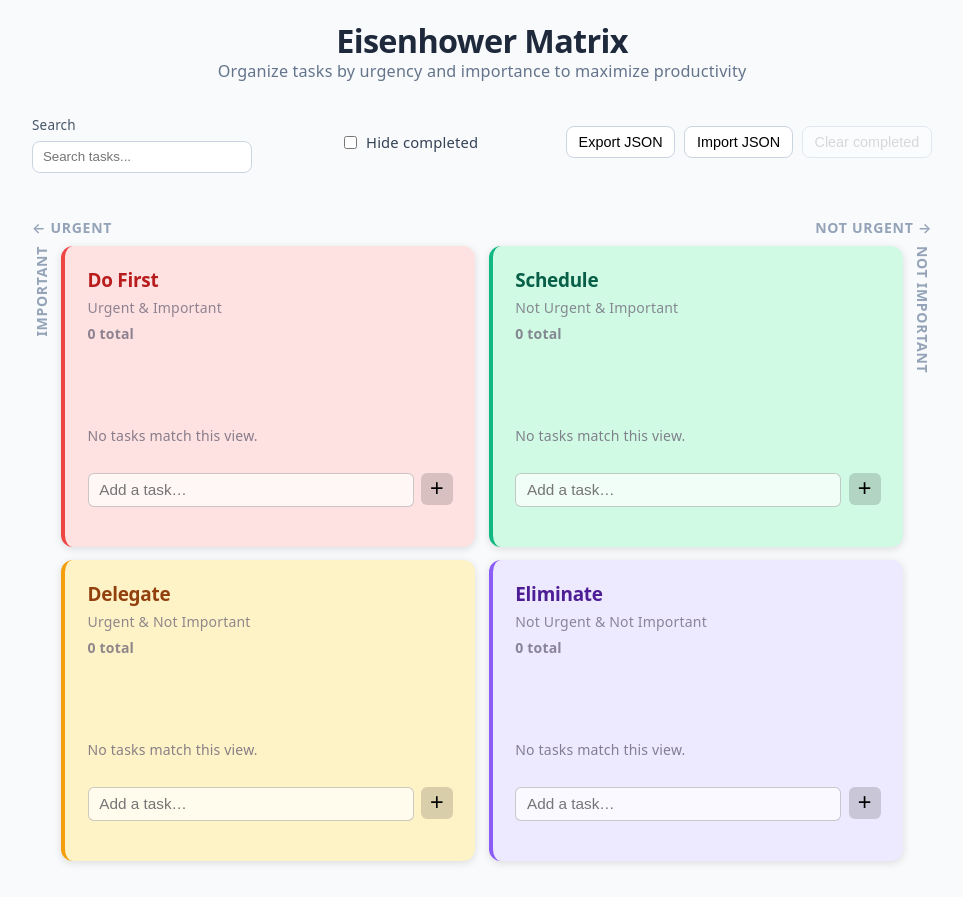
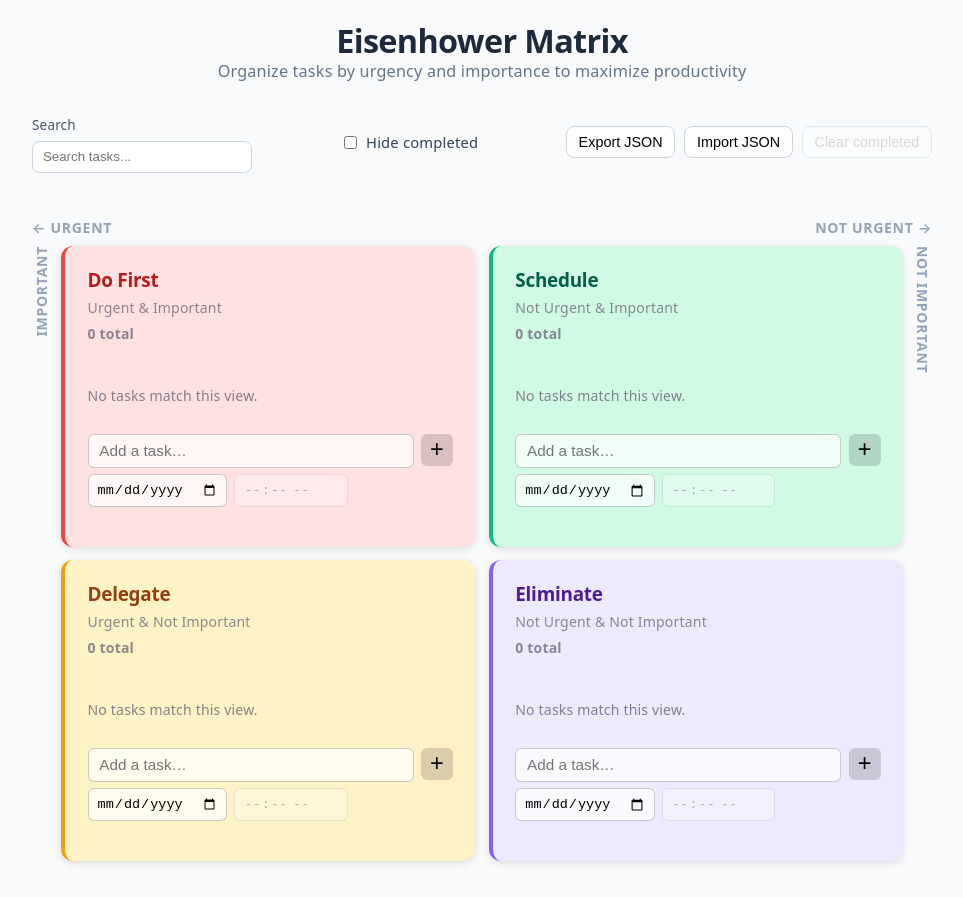
Before and after one commit to nadavWeisler/GraphToDo, a React app: page / in a window 1280 px wide. Shown: the whole page, without its empty margins (158-1121 px from the left). Built offline with nearby package versions, Linux system fonts and the light colour scheme; the HTML template or start-up script is replaced by a standard one.

Commit message:
Add due dates and time-based reminders to tasks
Agent-Logs-Url: https://github.com/nadavWeisler/GraphToDo/sessions/d6b0a54f-2855-4e8c-86e9-71f0289d6551

Co-authored-by: nadavWeisler <32937058+nadavWeisler@users.noreply.github.com>

```diff
--- a/src/App.jsx
+++ b/src/App.jsx
@@ -46,8 +46,8 @@ function normalizeText(value) {
   return value.trim().replace(/\s+/g, ' ')
 }
 
-function createTask(text) {
-  return { id: crypto.randomUUID(), text, done: false }
+function createTask(text, dueDate = null, dueTime = null) {
+  return { id: crypto.randomUUID(), text, done: false, dueDate, dueTime }
 }
 
 function isValidTask(task) {
@@ -55,7 +55,9 @@ function isValidTask(task) {
     task &&
     typeof task.id === 'string' &&
     typeof task.text === 'string' &&
-    typeof task.done === 'boolean'
+    typeof task.done === 'boolean' &&
+    (task.dueDate == null || typeof task.dueDate === 'string') &&
+    (task.dueTime == null || typeof task.dueTime === 'string')
   )
 }
 
@@ -66,6 +68,8 @@ function sanitizeTask(task) {
     id: task.id,
     text,
     done: task.done,
+    dueDate: task.dueDate ?? null,
+    dueTime: task.dueTime ?? null,
   }
 }
 
@@ -139,7 +143,7 @@ function App() {
     return next
   }, [hideCompleted, normalizedSearch, tasks])
 
-  function handleAddTask(quadrantId, text) {
+  function handleAddTask(quadrantId, text, dueDate = null, dueTime = null) {
     const cleanText = normalizeText(text)
 
     if (!cleanText) {
@@ -156,7 +160,7 @@ function App() {
 
     setTasks((prev) => ({
       ...prev,
-      [quadrantId]: [...prev[quadrantId], createTask(cleanText)],
+      [quadrantId]: [...prev[quadrantId], createTask(cleanText, dueDate || null, dueTime || null)],
     }))
 
     return { ok: true }
@@ -178,7 +182,7 @@ function App() {
     }))
   }
 
-  function handleEditTask(quadrantId, taskId, nextText) {
+  function handleEditTask(quadrantId, taskId, nextText, dueDate = null, dueTime = null) {
     const cleanText = normalizeText(nextText)
 
     if (!cleanText) {
@@ -196,7 +200,9 @@ function App() {
     setTasks((prev) => ({
       ...prev,
       [quadrantId]: prev[quadrantId].map((task) =>
-        task.id === taskId ? { ...task, text: cleanText } : task
+        task.id === taskId
+          ? { ...task, text: cleanText, dueDate: dueDate || null, dueTime: dueTime || null }
+          : task
       ),
     }))
 
--- a/src/components/Quadrant.css
+++ b/src/components/Quadrant.css
@@ -76,11 +76,22 @@
 /* Add task form */
 .add-task-form {
   display: flex;
-  gap: 0.4rem;
+  flex-direction: column;
+  gap: 0.35rem;
   margin-top: 0.75rem;
 }
 
-.add-task-form input {
+.add-task-row {
+  display: flex;
+  gap: 0.4rem;
+}
+
+.add-task-date-row {
+  display: flex;
+  gap: 0.4rem;
+}
+
+.add-task-form input[type="text"] {
   flex: 1;
   padding: 0.4rem 0.6rem;
   border: 1px solid rgba(0, 0, 0, 0.2);
@@ -91,9 +102,31 @@
   transition: border-color 0.15s;
 }
 
-.add-task-form input:focus {
+.add-task-form input[type="text"]:focus {
   border-color: rgba(0, 0, 0, 0.4);
   background: #fff;
+}
+
+.add-task-form input[type="date"],
+.add-task-form input[type="time"] {
+  padding: 0.3rem 0.45rem;
+  border: 1px solid rgba(0, 0, 0, 0.2);
+  border-radius: 6px;
+  font-size: 0.75rem;
+  background: rgba(255, 255, 255, 0.7);
+  outline: none;
+  transition: border-color 0.15s;
+}
+
+.add-task-form input[type="date"]:focus,
+.add-task-form input[type="time"]:focus {
+  border-color: rgba(0, 0, 0, 0.4);
+  background: #fff;
+}
+
+.add-task-form input[type="time"]:disabled {
+  opacity: 0.4;
+  cursor: not-allowed;
 }
 
 .add-task-form button {
--- a/src/components/Quadrant.jsx
+++ b/src/components/Quadrant.jsx
@@ -18,11 +18,13 @@ function Quadrant({
   onMoveTask,
 }) {
   const [input, setInput] = useState('')
+  const [addDueDate, setAddDueDate] = useState('')
+  const [addDueTime, setAddDueTime] = useState('')
   const [errorMessage, setErrorMessage] = useState('')
 
   function handleAdd(event) {
     event.preventDefault()
-    const result = onAddTask(id, input)
+    const result = onAddTask(id, input, addDueDate || null, addDueTime || null)
 
     if (!result.ok) {
       setErrorMessage(result.error)
@@ -30,6 +32,8 @@ function Quadrant({
     }
 
     setInput('')
+    setAddDueDate('')
+    setAddDueTime('')
     setErrorMessage('')
   }
 
@@ -52,7 +56,9 @@ function Quadrant({
             currentQuadrantId={id}
             onToggle={() => onToggleTask(id, task.id)}
             onDelete={() => onDeleteTask(id, task.id)}
-            onSave={(nextText) => onEditTask(id, task.id, nextText)}
+          onSave={(nextText, nextDueDate, nextDueTime) =>
+            onEditTask(id, task.id, nextText, nextDueDate, nextDueTime)
+          }
             onMove={(targetQuadrantId) => onMoveTask(id, task.id, targetQuadrantId)}
           />
         ))}
@@ -61,6 +67,7 @@ function Quadrant({
       {!tasks.length ? <p className="empty-message">No tasks match this view.</p> : null}
 
       <form className="add-task-form" onSubmit={handleAdd}>
+        <div className="add-task-row">
           <label className="sr-only" htmlFor={`add-${id}`}>
             Add task to {title}
           </label>
@@ -74,6 +81,26 @@ function Quadrant({
             maxLength={120}
           />
           <button type="submit" aria-label={`Add task to ${title}`}>+</button>
+        </div>
+        <div className="add-task-date-row">
+          <label className="sr-only" htmlFor={`add-due-date-${id}`}>Due date</label>
+          <input
+            id={`add-due-date-${id}`}
+            type="date"
+            value={addDueDate}
+            onChange={(event) => setAddDueDate(event.target.value)}
+            aria-label="Due date"
+          />
+          <label className="sr-only" htmlFor={`add-due-time-${id}`}>Due time</label>
+          <input
+            id={`add-due-time-${id}`}
+            type="time"
+            value={addDueTime}
+            onChange={(event) => setAddDueTime(event.target.value)}
+            aria-label="Due time"
+            disabled={!addDueDate}
+          />
+        </div>
       </form>
 
       <p className="input-error" id={`error-${id}`} role="status" aria-live="polite">
--- a/src/components/TaskItem.css
+++ b/src/components/TaskItem.css
@@ -1,7 +1,7 @@
 .task-item {
   display: grid;
   grid-template-columns: auto 1fr auto auto auto;
-  align-items: center;
+  align-items: start;
   gap: 0.5rem;
   padding: 0.35rem 0.4rem;
   border-radius: 6px;
@@ -30,6 +30,7 @@
   flex-shrink: 0;
   transition: border-color 0.15s, background 0.15s;
   padding: 0;
+  margin-top: 2px;
 }
 
 .toggle-btn:hover {
@@ -53,10 +54,43 @@
   word-break: break-word;
 }
 
+.task-content {
+  display: flex;
+  flex-direction: column;
+  gap: 0.15rem;
+  min-width: 0;
+}
+
+.due-badge {
+  font-size: 0.68rem;
+  color: #6b7280;
+}
+
+.due-badge--overdue {
+  color: #dc2626;
+  font-weight: 600;
+}
+
+.due-badge--due-today {
+  color: #d97706;
+  font-weight: 600;
+}
+
+.due-badge--upcoming {
+  color: #6b7280;
+}
+
 .edit-task-form {
-  display: inline-flex;
+  display: flex;
+  flex-direction: column;
+  gap: 0.35rem;
+}
+
+.edit-row {
+  display: flex;
   gap: 0.35rem;
   align-items: center;
+  flex-wrap: wrap;
 }
 
 .task-edit-input {
@@ -65,6 +99,19 @@
   border-radius: 6px;
   padding: 0.25rem 0.4rem;
   font-size: 0.85rem;
+}
+
+.task-date-input {
+  border: 1px solid rgba(0, 0, 0, 0.25);
+  border-radius: 6px;
+  padding: 0.22rem 0.4rem;
+  font-size: 0.75rem;
+  background: rgba(255, 255, 255, 0.8);
+}
+
+.task-date-input:disabled {
+  opacity: 0.4;
+  cursor: not-allowed;
 }
 
 .task-action-btn {
--- a/src/components/TaskItem.jsx
+++ b/src/components/TaskItem.jsx
@@ -1,5 +1,27 @@
 import { useState } from 'react'
 import './TaskItem.css'
+
+function getTodayString() {
+  const now = new Date()
+  const year = now.getFullYear()
+  const month = String(now.getMonth() + 1).padStart(2, '0')
+  const day = String(now.getDate()).padStart(2, '0')
+  return `${year}-${month}-${day}`
+}
+
+function getDateStatus(dueDate) {
+  if (!dueDate) return null
+  const todayStr = getTodayString()
+  if (dueDate < todayStr) return 'overdue'
+  if (dueDate === todayStr) return 'due-today'
+  return 'upcoming'
+}
+
+function formatDueDate(dueDate, dueTime) {
+  const date = new Date(`${dueDate}T00:00:00`)
+  const dateStr = date.toLocaleDateString(undefined, { month: 'short', day: 'numeric' })
+  return dueTime ? `${dateStr} ${dueTime}` : dateStr
+}
 
 function TaskItem({
   task,
@@ -12,11 +34,13 @@ function TaskItem({
 }) {
   const [isEditing, setIsEditing] = useState(false)
   const [draftText, setDraftText] = useState(task.text)
+  const [draftDueDate, setDraftDueDate] = useState(task.dueDate || '')
+  const [draftDueTime, setDraftDueTime] = useState(task.dueTime || '')
   const [errorMessage, setErrorMessage] = useState('')
 
   function handleSave(event) {
     event.preventDefault()
-    const result = onSave(draftText)
+    const result = onSave(draftText, draftDueDate || null, draftDueTime || null)
     if (!result.ok) {
       setErrorMessage(result.error)
       return
@@ -39,9 +63,13 @@ function TaskItem({
 
   function handleCancel() {
     setDraftText(task.text)
+    setDraftDueDate(task.dueDate || '')
+    setDraftDueTime(task.dueTime || '')
     setIsEditing(false)
     setErrorMessage('')
   }
+
+  const dateStatus = getDateStatus(task.dueDate)
 
   return (
     <li className={`task-item${task.done ? ' done' : ''}`}>
@@ -55,6 +83,7 @@ function TaskItem({
 
       {isEditing ? (
         <form className="edit-task-form" onSubmit={handleSave}>
+          <div className="edit-row">
             <label className="sr-only" htmlFor={`edit-${task.id}`}>Edit task text</label>
             <input
               id={`edit-${task.id}`}
@@ -74,9 +103,42 @@ function TaskItem({
             <button type="button" className="task-action-btn" onClick={handleCancel}>
               Cancel
             </button>
+          </div>
+          <div className="edit-row">
+            <label className="sr-only" htmlFor={`edit-due-date-${task.id}`}>Due date</label>
+            <input
+              id={`edit-due-date-${task.id}`}
+              className="task-date-input"
+              type="date"
+              value={draftDueDate}
+              onChange={(event) => setDraftDueDate(event.target.value)}
+              aria-label="Due date"
+            />
+            <label className="sr-only" htmlFor={`edit-due-time-${task.id}`}>Due time</label>
+            <input
+              id={`edit-due-time-${task.id}`}
+              className="task-date-input"
+              type="time"
+              value={draftDueTime}
+              onChange={(event) => setDraftDueTime(event.target.value)}
+              aria-label="Due time"
+              disabled={!draftDueDate}
+            />
+          </div>
         </form>
       ) : (
+        <div className="task-content">
           <span className="task-text">{task.text}</span>
+          {task.dueDate ? (
+            <span
+              className={`due-badge due-badge--${dateStatus}`}
+              aria-label={`Due: ${formatDueDate(task.dueDate, task.dueTime)}${dateStatus === 'overdue' ? ' (overdue)' : dateStatus === 'due-today' ? ' (due today)' : ''}`}
+            >
+              {dateStatus === 'overdue' ? '⚠\uFE0E ' : '📅\uFE0E '}
+              {formatDueDate(task.dueDate, task.dueTime)}
+            </span>
+          ) : null}
+        </div>
       )}
 
       {!isEditing ? (
```
Also changed, not shown: 1 other file (tests, documents, lock files or other folders). Lines whose indentation alone changed are shown as unchanged.
